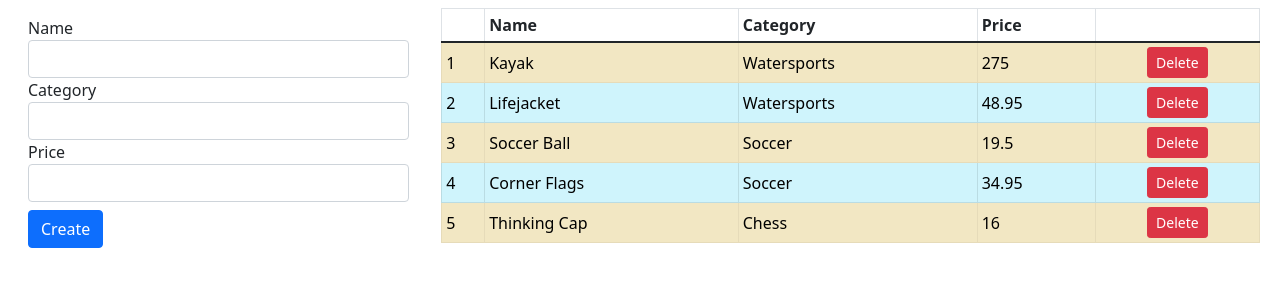
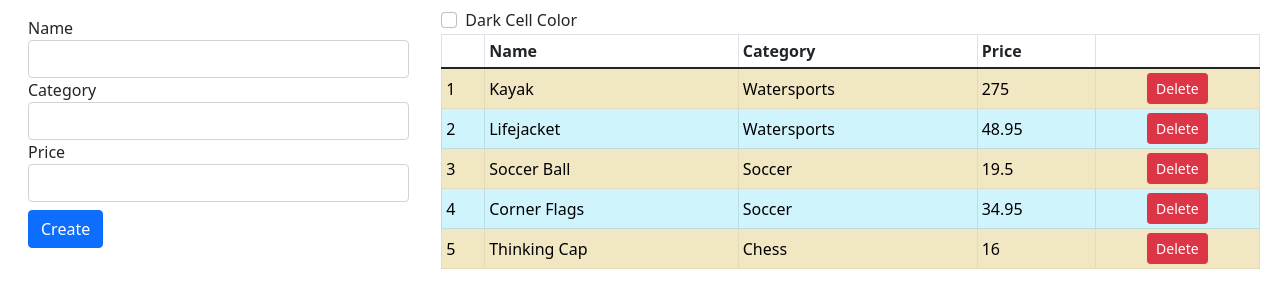
Before and after one commit to Kosteyyy/AP_example, an Angular app: page / in a window 1280 px wide. Shown: the top 308 px of the page. Built offline with nearby package versions, Linux system fonts and the light colour scheme.

Commit message:
Обращение к содержимому родительского компонента

```diff
--- a/src/app/app.module.ts
+++ b/src/app/app.module.ts
@@ -9,6 +9,8 @@ import { PaAttrDirective } from './attr.directive';
 import { PaModel } from './twoway.directive';
 import { PaStructureDirective } from './structure.directive';
 import { PaIteratorDirective } from './iterator.directive';
+import { PaCellColor } from './cellColor.directive';
+import { PaCellColorSwitcher } from './cellColorSwitcher.directive';
 
 @NgModule({
   declarations: [
@@ -17,7 +19,9 @@ import { PaIteratorDirective } from './iterator.directive';
     PaAttrDirective,
     PaModel,
     PaStructureDirective,
-    PaIteratorDirective
+    PaIteratorDirective,
+    PaCellColor,
+    PaCellColorSwitcher
   ],
   imports: [
     BrowserModule,
--- /dev/null
+++ b/src/app/cellColor.directive.ts
@@ -0,0 +1,13 @@
+import { Directive, HostBinding } from '@angular/core';
+
+@Directive({
+  selector: 'td',
+})
+export class PaCellColor {
+  @HostBinding('class')
+  bgClass: string = '';
+
+  setColor(dark: Boolean) {
+    this.bgClass = dark ? 'table-dark' : '';
+  }
+}
--- /dev/null
+++ b/src/app/cellColorSwitcher.directive.ts
@@ -0,0 +1,19 @@
+import { ContentChild, Directive, Input, SimpleChanges } from '@angular/core';
+import { PaCellColor } from './cellColor.directive';
+
+@Directive({
+  selector: 'table',
+})
+export class PaCellColorSwitcher {
+  @Input('paCellDarkColor')
+  modelProperty: Boolean | undefined;
+
+  @ContentChild(PaCellColor)
+  contentChild: PaCellColor | undefined;
+
+  ngOnChanges(changes: SimpleChanges) {
+    if (this.contentChild != null) {
+      this.contentChild.setColor(changes['modelProperty'].currentValue);
+    }
+  }
+}
--- a/src/app/component.ts
+++ b/src/app/component.ts
@@ -10,6 +10,7 @@ import { NgForm, NgModel, ValidationErrors } from '@angular/forms';
 export class ProductComponent {
   model: Model = new Model();
   showTable: boolean = false;
+  darkColor: boolean = false;
 
   getProduct(key: number): Product | undefined {
     return this.model.getProduct(key);
--- a/src/app/template.html
+++ b/src/app/template.html
@@ -31,7 +31,19 @@
     </div>
 
     <div class="col">
-      <table class="table table-sm table-bordered table-striped">
+      <div class="form-check">
+        <label class="form-check-label">Dark Cell Color</label>
+        <input
+          type="checkbox"
+          class="form-check-input"
+          [(ngModel)]="darkColor"
+        />
+      </div>
+
+      <table
+        class="table table-sm table-bordered table-striped"
+        [paCellDarkColor]="darkColor"
+      >
         <thead>
           <tr>
             <th></th>
```
